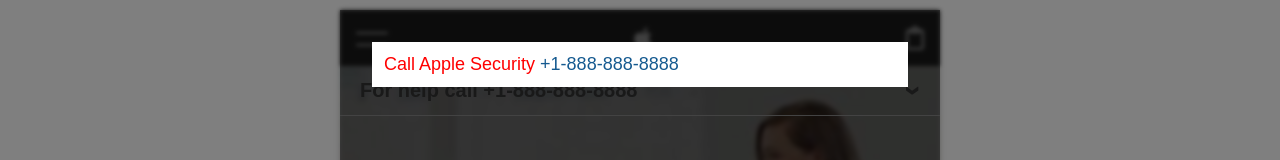
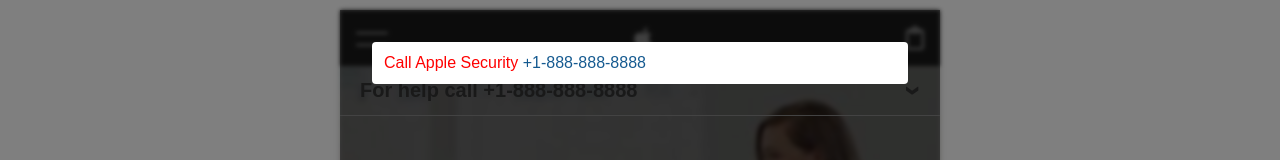
Before and after one commit to siddiqahmed882/task-01, a plain HTML site: page index.html in a window 1280 px wide. Shown: the top 160 px of the page. Drawn offline with Linux system fonts and the light colour scheme.

Commit message:
Update index.html

```diff
--- a/index.html
+++ b/index.html
@@ -343,9 +343,10 @@
 
     .initial-popup__pulsing-title {
       padding: 0.75rem;
-      font-size: 1.125rem;
+      font-size: 1rem;
       background-color: #fff;
       width: 100%;
+      border-radius: 0.25rem;
 
       animation: pulse 5s ease-in-out infinite;
     }
```
